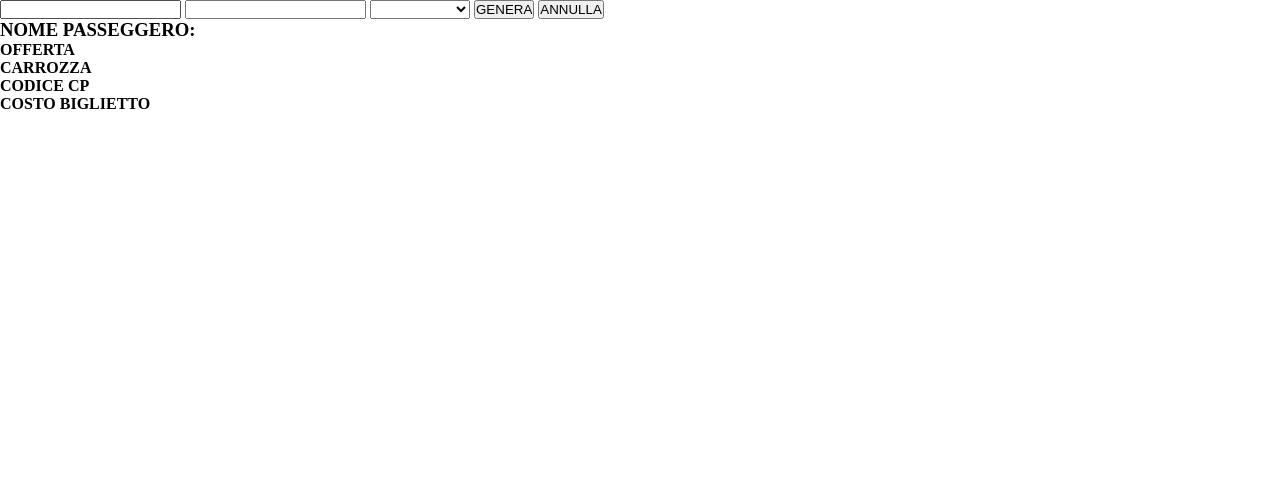
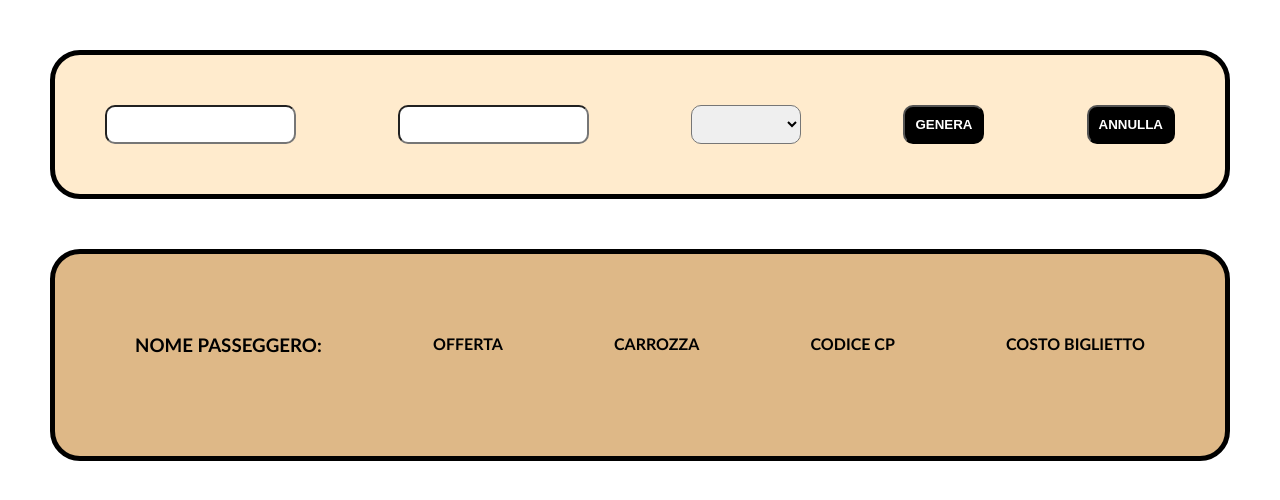
Before and after one commit to Stefanospedicato/js-biglietto-treno-form, a plain HTML site: page index.html in a window 1280 px wide. Both pictures are taken after a click on the button "ANNULLA". Drawn offline with Linux system fonts and the light colour scheme.

Commit message:
feat: add decorations

```diff
--- a/index.html
+++ b/index.html
@@ -8,7 +8,7 @@
 </head>
 <body>
 
-  <div class="container">
+  <div class="container d-flex">
     <input type="text" id="nome-cognome" value="">
     <input type="number" id="km" value="">
     <select id="anni-cliente" name="scelta">
@@ -22,12 +22,11 @@
   </div>
 
   <div id="card" class="container ticket hide">
-    <div class="row">
+    <div class="row d-flex">
       <div class="col">
         <h3>NOME PASSEGGERO:</h3>
         <div  id="fullname"></div>
       </div>
-      <div class="col">
         <div class="col">
           <h4>OFFERTA</h4>
           <div id="offerta"></div>
@@ -44,7 +43,6 @@
           <h4>COSTO BIGLIETTO</h4>
           <div id="prezzo"></div>
         </div>
-      </div>
     </div>
   </div>
 
--- a/style.css
+++ b/style.css
@@ -3,7 +3,50 @@
   padding: 0;
   box-sizing: border-box;
 }
+body{
+  font-family: 'Trebuchet MS', 'Lucida Sans Unicode', 'Lucida Grande', 'Lucida Sans', Arial, sans-serif;
+}
 
 .hide{
   display: none;
 }
+
+.container{
+  max-width: 1200px;
+  border: 5px solid black;
+  border-radius: 30px;
+  margin: 50px;
+  padding: 50px;
+  background-color: blanchedalmond;
+  justify-content: space-between;
+}
+
+.container.ticket{
+  background-color: burlywood;
+}
+
+input , select{
+  padding: 5px;
+  border-radius: 10px;
+}
+
+button{
+  padding: 10px;
+  border-radius: 10px;
+  background-color: black;
+  font-weight: bold;
+  color: white;
+}
+
+.d-flex{
+  display: flex;
+  justify-content: space-between;
+}
+
+.container.ticket .row .col{
+  margin: 30px;
+}
+
+.container.ticket .row .col div{
+  margin-top: 20px;
+}
```
